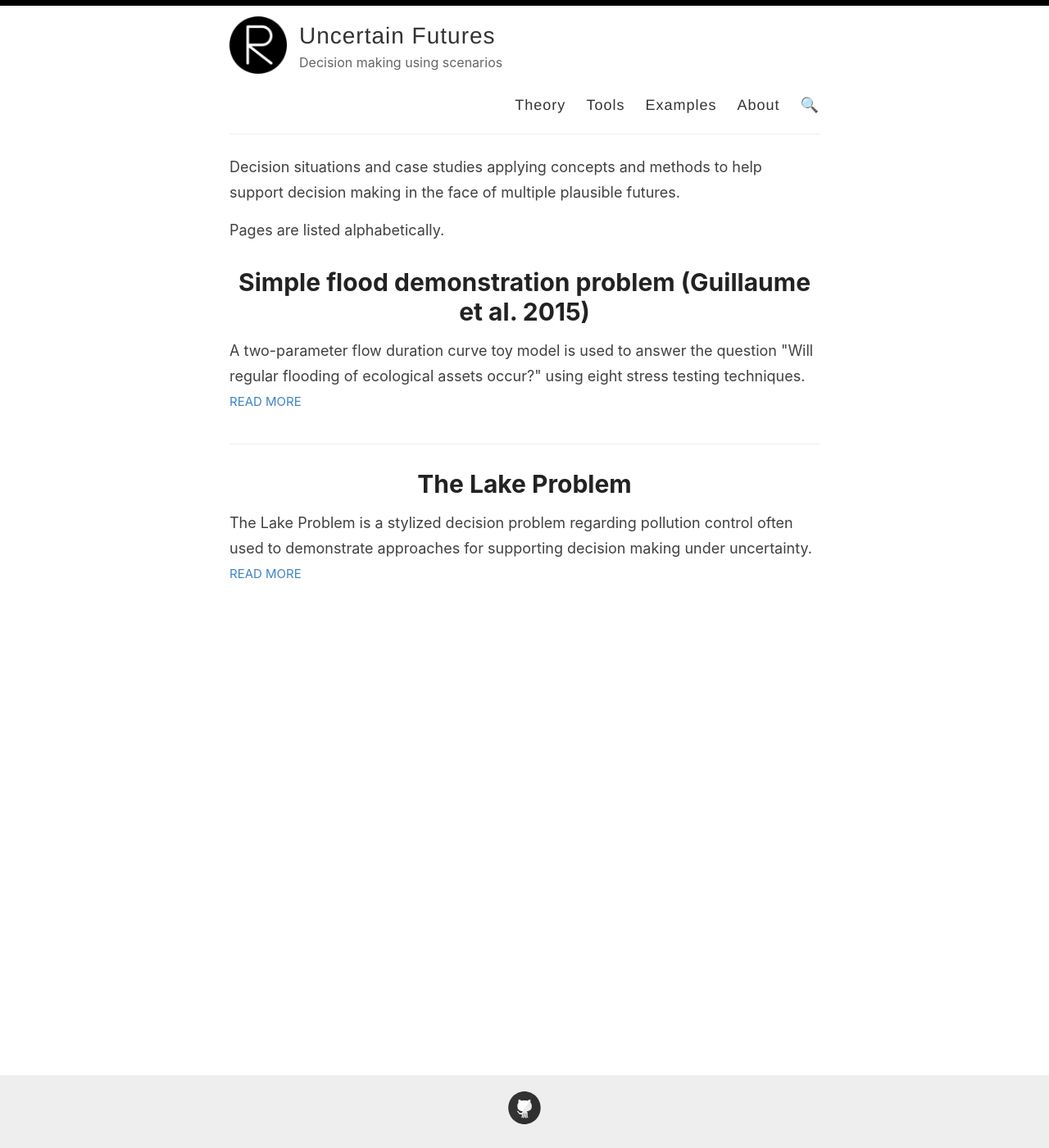
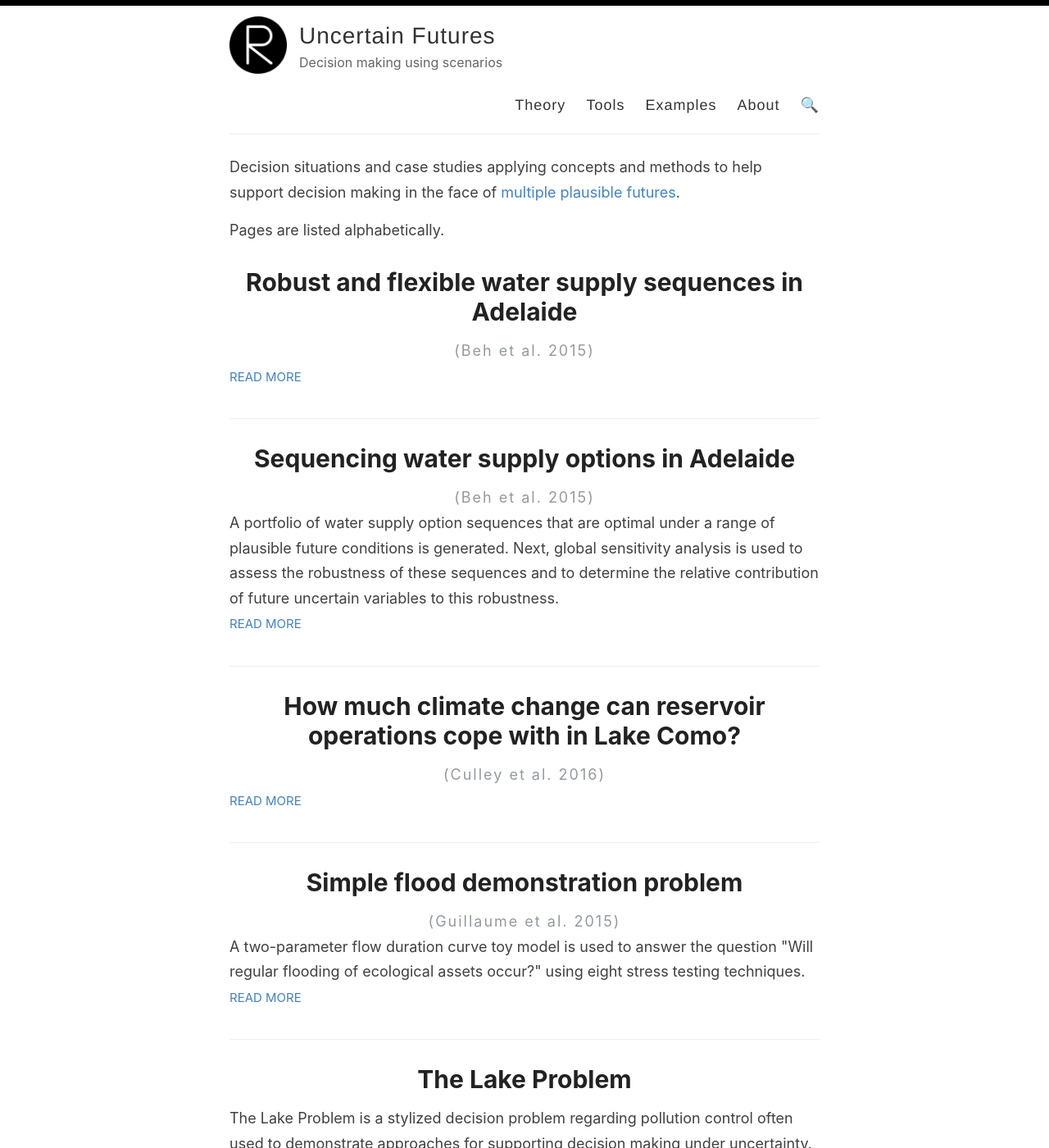
Before and after one commit to uncertainfutures/uncertainfutures.github.io, a Jekyll site: the page built from _pages/examples.html, in a window 1280 px wide and 1400 px high. Shown: the whole window at 82% size. Built offline with Jekyll 4.4.1, drawn with Linux system fonts in a browser that asks for light colours.

Commit message:
Placeholders for case studies

```diff
--- /dev/null
+++ b/_examples/beh-2015-multiobjective.md
@@ -0,0 +1,12 @@
+---
+layout: under-construction
+title: Robust and flexible water supply sequences in Adelaide
+citation: (Beh et al. 2015)
+permalink: /examples/beh-2015-multiobjective/
+excerpt:
+approach: summary of the type of problem and what concepts and methods were used to approach it, linking to other pages where appropriate
+problem_definition: short summaries linking to concepts where appropriate. Multiple variations may be described, covering Alternatives, Scenarios, Objectives, constraints
+reference: >
+  Beh, E.H.Y., Maier, H.R., Dandy, G.C., 2015. Adaptive, multiobjective optimal sequencing approach for urban water supply augmentation under deep uncertainty. Water Resour. Res. 51, 1529–1551. https://doi.org/10.1002/2014WR016254
+  <p>Also see <a href="https://watermodelling.org/news/       event-summary-coping-with-multiple-plausible-futures-in-the-face-of-climate-change">presentation for the Queensland Water Modelling Network</a>.</p>
+---
--- /dev/null
+++ b/_examples/beh-2015-sequencing.md
@@ -0,0 +1,12 @@
+---
+layout: under-construction
+title: Sequencing water supply options in Adelaide
+citation: (Beh et al. 2015)
+permalink: /examples/beh-2015-sequencing/
+excerpt: A portfolio of water supply option sequences that are optimal under a range of plausible future conditions is generated. Next, global sensitivity analysis is used to assess the robustness of these sequences and to determine the relative contribution of future uncertain variables to this robustness.
+approach: summary of the type of problem and what concepts and methods were used to approach it, linking to other pages where appropriate
+problem_definition: short summaries linking to concepts where appropriate. Multiple variations may be described, covering Alternatives, Scenarios, Objectives, constraints
+reference: >
+  Beh EHY, Maier HR, Dandy GC (2015). <a href="https://doi.org/10.1016/j.envsoft.2015.02.006">Scenario driven optimal sequencing under deep uncertainty</a>. Environmental Modelling & Software 68, 181–195. doi: 10.1016/j.envsoft.2015.02.006. [<a href="https://digital.library.adelaide.edu.au/dspace/bitstream/2440/90636/2/hdl_90636.pdf">Open Access version</a>]
+  <p>Also see <a href="https://watermodelling.org/news/event-summary-coping-with-multiple-plausible-futures-in-the-face-of-climate-change">presentation for the Queensland Water Modelling Network</a>.</p>
+---
--- /dev/null
+++ b/_examples/culley-2016.md
@@ -0,0 +1,12 @@
+---
+layout: under-construction
+title: How much climate change can reservoir operations cope with in Lake Como?
+citation: (Culley et al. 2016)
+permalink: /examples/culley-2016/
+excerpt:
+approach: summary of the type of problem and what concepts and methods were used to approach it, linking to other pages where appropriate
+problem_definition: short summaries linking to concepts where appropriate. Multiple variations may be described, covering Alternatives, Scenarios, Objectives, constraints
+reference: >
+  Culley, S., Noble, S., Yates, A., Timbs, M., Westra, S., Maier, H.R., Giuliani, M., Castelletti, A., 2016. A bottom-up approach to identifying the maximum operational adaptive capacity of water resource systems to a changing climate: IDENTIFYING THE MAXIMUM OPERATIONAL ADAPTIVE CAPACITY. Water Resour. Res. 52, 6751–6768. https://doi.org/10.1002/2015WR018253
+  <p>Also see <a href="https://watermodelling.org/news/event-summary-coping-with-multiple-plausible-futures-in-the-face-of-climate-change">presentation for the Queensland Water Modelling Network</a>.</p>
+---
--- a/_layouts/case-study.html
+++ b/_layouts/case-study.html
@@ -4,6 +4,7 @@ layout: default
 
 <article class="page">
   <h1>{{ page.title }}</h1>
+  <div class="author_title">{{page.citation}}</div>
 
   <div class="entry">
     <div>{{page.excerpt}}</div>
--- a/_pages/examples.html
+++ b/_pages/examples.html
@@ -7,7 +7,10 @@ title: Examples
 <div class="index_intro">
   <p>
     Decision situations and case studies applying concepts and methods to help
-    support decision making in the face of multiple plausible futures.
+    support decision making in the face of
+    <a href="../../theory/multiple-plausible-futures"
+      >multiple plausible futures</a
+    >.
   </p>
   <p>Pages are listed alphabetically.</p>
 </div>
@@ -18,6 +21,7 @@ title: Examples
   <article class="post">
     <a href="{{ site.baseurl }}{{ post.url }}">
       <h1>{{ post.title }}</h1>
+      <div class="author_title">{{post.citation}}</div>
     </a>
     <div class="entry">{{ post.excerpt }}</div>
 
```
Also changed, not shown: _examples/guillaume-2015.md (+2 -1 lines), _layouts/under-construction.md (added, +15 -0 lines), _theory/bottom-up-vulnerability-assessment.md (added, +7 -0 lines).
